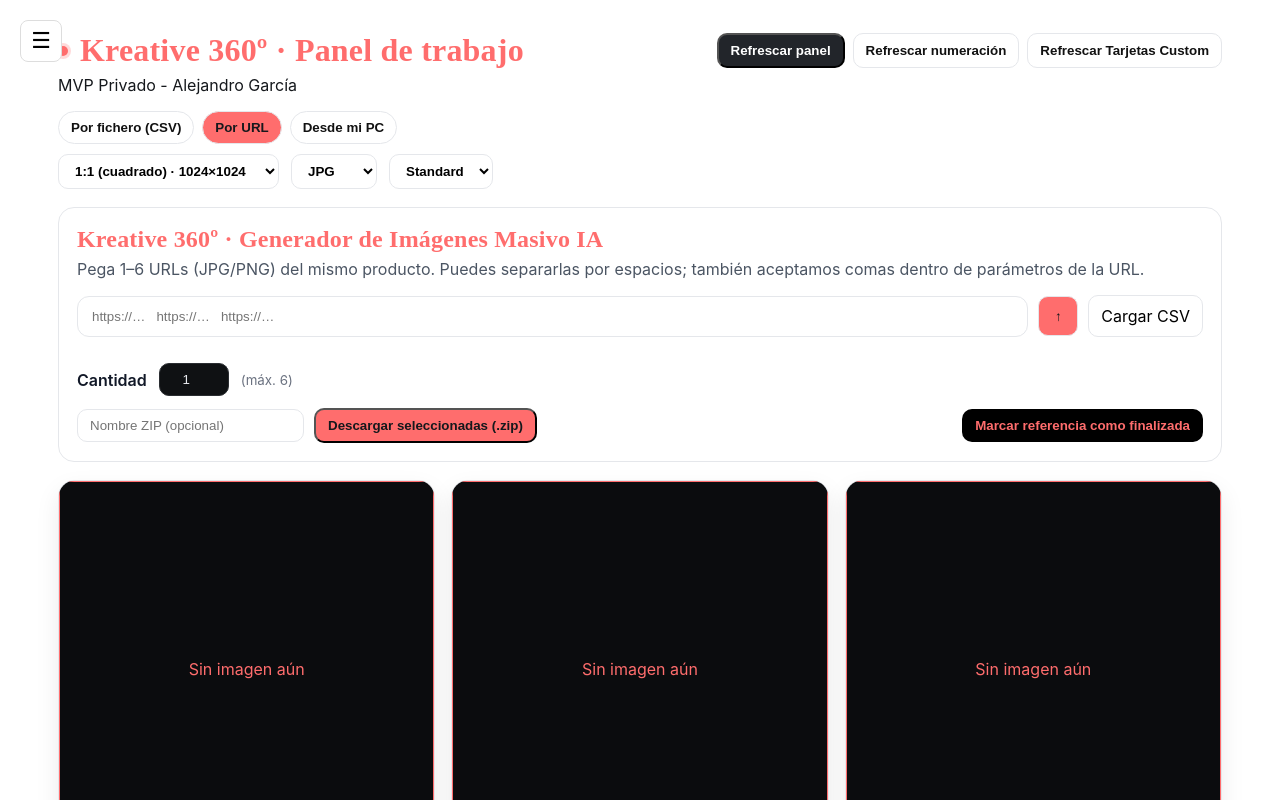
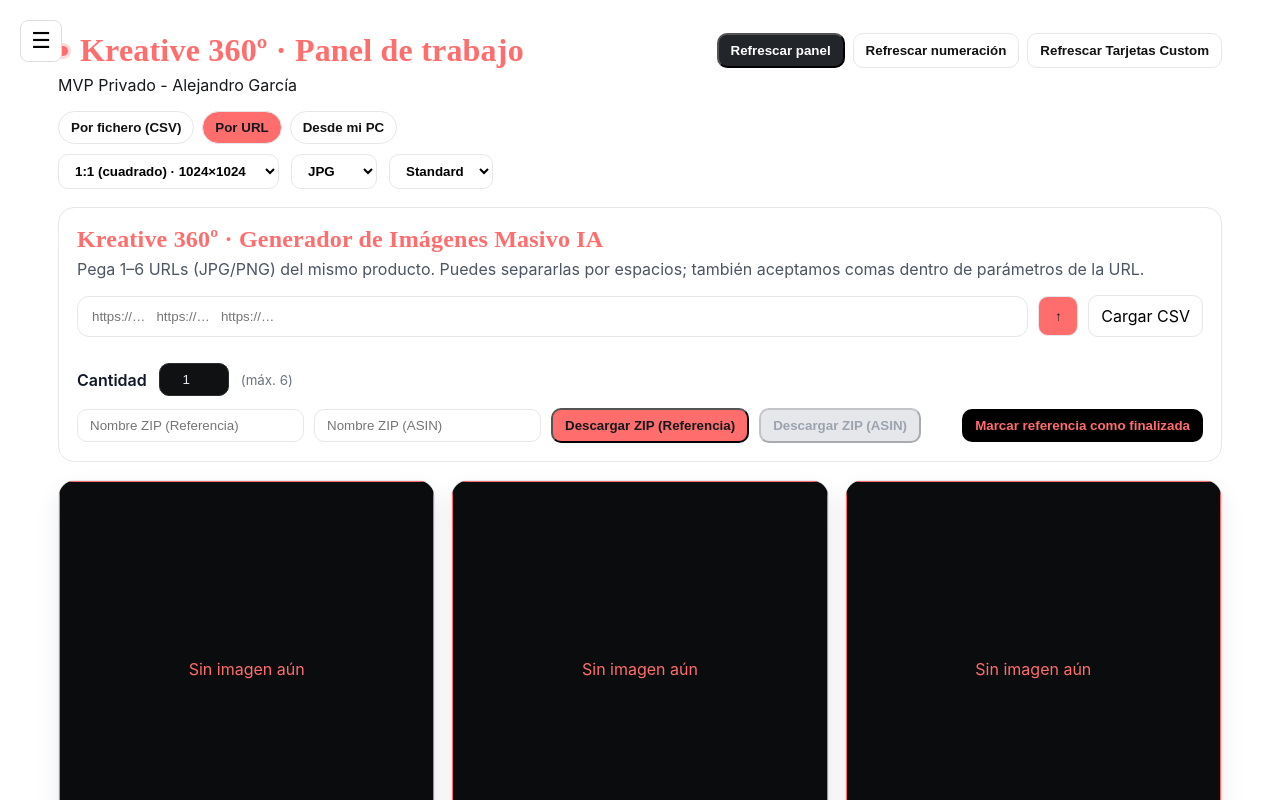
Before and after one commit to firstwinagency/firstwinagency-firstwin-panel, a Next.js app: page /masivo in a window 1280 px wide. Shown: the top 800 px of the page. Built offline with nearby package versions, Linux system fonts and the light colour scheme.

Commit message:
Update page.tsx

```diff
--- a/app/masivo/page.tsx
+++ b/app/masivo/page.tsx
@@ -47,7 +47,7 @@ type GenMap = Record<string, ApiImage[]>;
 type EditMap = Record<string, string>;
 
 /* Cola CSV */
-type BatchItem = { ref: string; urls: string[] };
+type BatchItem = { ref: string; asin?: string; urls: string[] };
 type BatchState = { items: BatchItem[]; index: number; done: Set<string> };
 
 /** CSV helpers */
@@ -266,7 +266,8 @@ export default function Page() {
   const [localEnabled, setLocalEnabled] = useState<boolean[]>([]);
   const [localNames, setLocalNames] = useState<string[]>([]); // 🆕 nombres de archivos locales
   const [firstLocalBase, setFirstLocalBase] = useState<string>(""); // 🆕 base del 1º archivo (sin extensión)
-  const [zipName, setZipName] = useState<string>(""); // 🆕 editable, autocompletado en Local
+  const [zipNameRef, setZipNameRef] = useState<string>(""); // 🆕 editable, autocompletado en Local
+  const [zipNameAsin, setZipNameAsin] = useState<string>(""); // 🆕 ASIN editable
   const [zipInputKey, setZipInputKey] = useState<number>(0); // para forzar reset visual del input (botón X)
 
   const addLocalFiles = async (files: FileList | null) => {
@@ -279,7 +280,7 @@ export default function Page() {
     if (!firstLocalBase && toReadFiles.length > 0) {
       const base = toReadFiles[0].name.replace(/\.[^/.]+$/, "");
       setFirstLocalBase(base);
-      if (!zipName) setZipName(base);
+      if (!zipNameRef) setZipNameRef(base);
     }
 
     const readers = await Promise.all(
@@ -317,7 +318,8 @@ export default function Page() {
   // 🆕 Al entrar en modo URL, el nombre ZIP debe quedar vacío por defecto (editable manualmente)
   useEffect(() => {
     if (mode === "url") {
-      setZipName("");
+      setZipNameRef("");
+      setZipNameAsin("");
       setZipInputKey((k) => k + 1);
     }
   }, [mode]);
@@ -410,6 +412,19 @@ export default function Page() {
   /* ====== Referencia activa ====== */
   const activeRef =
     batch.items.length > 0 ? batch.items[batch.index]?.ref ?? "manual" : "manual";
+  const activeAsin = batch.items.length > 0 ? batch.items[batch.index]?.asin ?? "" : "";
+
+  // 🆕 Autocompletar nombres ZIP cuando cambia la referencia activa en modo CSV
+  useEffect(() => {
+    if (mode === "csv" && batch.items.length > 0) {
+      const currentItem = batch.items[batch.index];
+      if (currentItem) {
+        setZipNameRef(currentItem.ref || "");
+        setZipNameAsin(currentItem.asin || "");
+        setZipInputKey((k) => k + 1);
+      }
+    }
+  }, [batch.index, batch.items, mode]);
 
   /* ====== Orden de selección para descarga (0..n) ====== */
   type OrderMap = Record<string, number>; // key = `${ref}::${presetId}::${idx}`
@@ -463,15 +478,26 @@ export default function Page() {
       for (let i = start; i < lines.length; i++) {
         const cells = splitCSVLine(lines[i], delim);
         if (!cells.length) continue;
+
+        // 🆕 Nueva estructura: A=referencia, B=ASIN (opcional), C-G=URLs
         const ref = (cells[0] || "").trim().replace(/\s+/g, " ");
-        let fields = cells.slice(1, 7);
-        if (cells.length === 2 && fields.length === 1) fields = parseUrls(fields[0] || "");
+        const asin = (cells[1] || "").trim(); // ASIN opcional
+
+        // URLs: columnas C-G (índices 2-6)
+        let urlFields = cells.slice(2, 7);
+
+        // Compatibilidad hacia atrás: si no hay suficientes columnas, intenta parsear desde B
+        if (cells.length <= 2) {
+          urlFields = [cells[1] || ""];
+        }
+
         const urls: string[] = [];
-        for (const f of fields) {
+        for (const f of urlFields) {
           parseUrls(f || "").forEach((u) => { if (urls.length < 6) urls.push(u); });
         }
+
         if (!ref || !urls.length) continue;
-        items.push({ ref, urls });
+        items.push({ ref, asin: asin || undefined, urls });
       }
 
       if (!items.length) { alert("No se encontraron filas válidas."); return; }
@@ -481,6 +507,11 @@ export default function Page() {
       setUrls(items[0].urls);
       setUrlEnabled(items[0].urls.map(() => true));
       setUrlInput(items[0].urls.join(" "));
+
+      // 🆕 Autocompletar nombres ZIP
+      setZipNameRef(items[0].ref || "");
+      setZipNameAsin(items[0].asin || "");
+
       alert(`Cargadas ${items.length} referencias.`);
     } catch (e) {
       console.error(e);
@@ -496,6 +527,10 @@ export default function Page() {
     setUrls(nextItem.urls);
     setUrlEnabled(nextItem.urls.map(() => true));
     setUrlInput(nextItem.urls.join(" "));
+
+    // 🆕 Autocompletar nombres ZIP
+    setZipNameRef(nextItem.ref || "");
+    setZipNameAsin(nextItem.asin || "");
   };
 
   const markCurrentAsDone = () => {
@@ -508,7 +543,7 @@ export default function Page() {
   };
 
   /* ====== Descargar seleccionadas a ZIP ====== */
-  const handleDownloadSelected = async () => {
+  const handleDownloadSelected = async (useAsin: boolean = false) => {
     const zip = new JSZip();
     let added = 0;
 
@@ -516,15 +551,26 @@ export default function Page() {
     Object.keys(orderMap).forEach((k) => refs.add(k.split("::")[0]));
     if (refs.size === 0) refs.add(activeRef);
 
+    // 🆕 Determinar el nombre base según el modo seleccionado
+    let baseName = "";
+    if (useAsin) {
+      baseName = zipNameAsin.trim();
+      if (!baseName) {
+        alert("El campo ASIN está vacío. Rellénalo o usa el botón de Referencia.");
+        return;
+      }
+    } else {
+      baseName = zipNameRef.trim() ||
+        (mode === "local" ? (firstLocalBase.trim() || activeRef) : activeRef);
+    }
+
+    if (!baseName) {
+      alert("No hay nombre para el ZIP.");
+      return;
+    }
+
     for (const ref of refs) {
       const byRef = resultsByRef[ref] || {};
-
-      // ✅ NUEVA LÓGICA DE NOMBRES: carpeta por ref
-      const folderBase =
-        (zipName.trim() ||
-          (mode === "local" ? (firstLocalBase.trim() || ref) : ref));
-
-      const folder = zip.folder(folderBase) as JSZip;
 
       const entries = Object.entries(orderMap)
         .filter(([k]) => k.startsWith(`${ref}::`))
@@ -545,8 +591,9 @@ export default function Page() {
             ? "gif"
             : "jpg";
 
-        const filename = `${folderBase}_${order}.${ext}`;
-        folder.file(filename, img.base64, { base64: true });
+        // 🆕 Imágenes directamente en raíz del ZIP (sin carpeta interna)
+        const filename = `${baseName}_${order}.${ext}`;
+        zip.file(filename, img.base64, { base64: true });
         added++;
       }
     }
@@ -556,12 +603,7 @@ export default function Page() {
       return;
     }
 
-    // ✅ NUEVA LÓGICA: nombre del ZIP final
-    const zipBase =
-      (zipName.trim() ||
-        (mode === "local" ? (firstLocalBase.trim() || activeRef) : activeRef));
-    const finalName = `${zipBase}_images.zip`;
-
+    const finalName = `${baseName}_images.zip`;
     const blob = await zip.generateAsync({ type: "blob" });
     saveAs(blob, finalName);
   };
@@ -725,10 +767,10 @@ export default function Page() {
       alert("No hay referencias en la tabla.");
       return;
     }
-    const rows = [["referencia", "finalizada"]];
+    const rows = [["referencia", "asin", "finalizada"]];
     batch.items.forEach((it) => {
       const done = batch.done.has(it.ref) ? "Sí" : "No";
-      rows.push([it.ref, done]);
+      rows.push([it.ref, it.asin || "", done]);
     });
     const csv = rows
       .map((r) =>
@@ -1137,13 +1179,13 @@ export default function Page() {
             <strong>Referencias cargadas ({batch.items.length})</strong>
             <div style={{ display: "flex", alignItems: "center", gap: 8 }}>
               <small style={{ color: "#6b7280" }}>
-                Esta tabla no se limpia con “Refrescar panel”.
+                Esta tabla no se limpia con "Refrescar panel".
               </small>
               <button
                 onClick={exportReferencesCSV}
                 className="btn-ghost"
                 style={{ padding: "6px 10px" }}
-                title="Exportar CSV (referencia;finalizada)"
+                title="Exportar CSV (referencia;asin;finalizada)"
               >
                 CSV
               </button>
@@ -1172,6 +1214,7 @@ export default function Page() {
                 <tr style={{ background: "#f9fafb" }}>
                   <th style={{ textAlign: "left", padding: "10px 12px", fontSize: 12 }}>Finalizada</th>
                   <th style={{ textAlign: "left", padding: "10px 12px", fontSize: 12 }}>Referencia</th>
+                  <th style={{ textAlign: "left", padding: "10px 12px", fontSize: 12 }}>ASIN</th>
                   <th style={{ textAlign: "left", padding: "10px 12px", fontSize: 12 }}>Nº URLs</th>
                   <th style={{ textAlign: "left", padding: "10px 12px", fontSize: 12 }}>Acciones</th>
                 </tr>
@@ -1210,6 +1253,9 @@ export default function Page() {
                             setUrls(it.urls);
                             setUrlEnabled(it.urls.map(() => true));
                             setUrlInput(it.urls.join(" "));
+                            // 🆕 Autocompletar nombres ZIP
+                            setZipNameRef(it.ref || "");
+                            setZipNameAsin(it.asin || "");
                           }}
                           style={{
                             background: "transparent",
@@ -1224,11 +1270,12 @@ export default function Page() {
                           {it.ref}
                         </button>
                       </td>
+                      <td style={{ padding: "8px 12px" }}>{it.asin || ""}</td>
                       <td style={{ padding: "8px 12px" }}>{it.urls.length}</td>
                       <td style={{ padding: "8px 12px" }}>
                         <button
                           onClick={() => {
-                            if (!confirm(`¿Eliminar la referencia “${it.ref}”?`)) return;
+                            if (!confirm(`¿Eliminar la referencia "${it.ref}"?`)) return;
                             setBatch((b) => {
                               const items = b.items.slice();
                               items.splice(i, 1);
@@ -1252,7 +1299,19 @@ export default function Page() {
           {/* Navegación simple de batch */}
           <div style={{ display: "flex", gap: 8, justifyContent: "flex-end", marginTop: 10 }}>
             <button
-              onClick={() => setBatch((b) => ({ ...b, index: Math.max(0, b.index - 1) }))}
+              onClick={() => {
+                const prevIndex = Math.max(0, batch.index - 1);
+                const prevItem = batch.items[prevIndex];
+                setBatch((b) => ({ ...b, index: prevIndex }));
+                if (prevItem) {
+                  setUrls(prevItem.urls);
+                  setUrlEnabled(prevItem.urls.map(() => true));
+                  setUrlInput(prevItem.urls.join(" "));
+                  // 🆕 Autocompletar nombres ZIP
+                  setZipNameRef(prevItem.ref || "");
+                  setZipNameAsin(prevItem.asin || "");
+                }
+              }}
               disabled={batch.index === 0}
               style={{
                 border: "1px solid #e5e7eb", background: "#fff", color: "#111",
@@ -1294,7 +1353,7 @@ export default function Page() {
 
         <p style={{ marginTop: 6, color: "#4b5563" }}>
           {mode === "csv" &&
-            "Carga un CSV con: columna A referencia; columnas B–F con 1–6 URLs por producto."}
+            "Carga un CSV con: columna A referencia; B ASIN (opcional); C–G con 1–5 URLs por producto."}
           {mode === "url" &&
             "Pega 1–6 URLs (JPG/PNG) del mismo producto. Puedes separarlas por espacios; también aceptamos comas dentro de parámetros de la URL."}
           {mode === "local" &&
@@ -1438,7 +1497,7 @@ export default function Page() {
                 />
               </label>
               <small style={{ color: "#6b7280" }}>
-                Formato: Columna A = referencia; B–F = 1–6 URLs por producto.
+                Formato: Columna A = referencia; B = ASIN (opcional); C–G = 1–5 URLs por producto.
               </small>
             </div>
 
@@ -1539,7 +1598,7 @@ export default function Page() {
           <small style={{ color: "#6b7280" }}>(máx. 6)</small>
         </div>
 
-        {/* Fila: ZIP + Descargar + Marcar finalizada */}
+        {/* 🆕 Fila: DOS CAMPOS ZIP + DOS BOTONES */}
         <div
           style={{
             display: "flex",
@@ -1551,21 +1610,21 @@ export default function Page() {
           }}
         >
           <div style={{ display: "flex", alignItems: "center", gap: 10, flexWrap: "wrap" }}>
+            {/* Campo Referencia */}
             <div style={{ position: "relative", display: "inline-flex", alignItems: "center" }}>
               <input
-                key={zipInputKey}
-                value={zipName}
-                onChange={(e) => setZipName(e.target.value)}
-                placeholder="Nombre ZIP (opcional)"
+                key={`ref-${zipInputKey}`}
+                value={zipNameRef}
+                onChange={(e) => setZipNameRef(e.target.value)}
+                placeholder="Nombre ZIP (Referencia)"
                 style={{
                   border: "1px solid #e5e7eb", borderRadius: 10, padding: "8px 36px 8px 12px",
                   minWidth: 200,
                 }}
               />
-              {/* 🆕 Botón X para limpiar el nombre en un click */}
-              {zipName.trim() !== "" && (
+              {zipNameRef.trim() !== "" && (
                 <button
-                  onClick={() => { setZipName(""); setZipInputKey((k) => k + 1); }}
+                  onClick={() => { setZipNameRef(""); setZipInputKey((k) => k + 1); }}
                   title="Borrar nombre"
                   aria-label="Borrar nombre"
                   style={{
@@ -1580,15 +1639,60 @@ export default function Page() {
               )}
             </div>
 
+            {/* Campo ASIN */}
+            <div style={{ position: "relative", display: "inline-flex", alignItems: "center" }}>
+              <input
+                key={`asin-${zipInputKey}`}
+                value={zipNameAsin}
+                onChange={(e) => setZipNameAsin(e.target.value)}
+                placeholder="Nombre ZIP (ASIN)"
+                style={{
+                  border: "1px solid #e5e7eb", borderRadius: 10, padding: "8px 36px 8px 12px",
+                  minWidth: 200,
+                }}
+              />
+              {zipNameAsin.trim() !== "" && (
+                <button
+                  onClick={() => { setZipNameAsin(""); setZipInputKey((k) => k + 1); }}
+                  title="Borrar nombre"
+                  aria-label="Borrar nombre"
+                  style={{
+                    position: "absolute", right: 8, top: "50%", transform: "translateY(-50%)",
+                    width: 22, height: 22, borderRadius: 6, border: "1px solid #e5e7eb",
+                    background: "#fff", color: "#111", cursor: "pointer", lineHeight: "20px",
+                    fontWeight: 800,
+                  }}
+                >
+                  ×
+                </button>
+              )}
+            </div>
+
+            {/* Botón Referencia */}
             <button
-              onClick={handleDownloadSelected}
+              onClick={() => handleDownloadSelected(false)}
               style={{
                 borderRadius: 10, padding: "8px 12px",
                 background: "var(--brand-accent)", color: "var(--brand-accent-ink)",
                 fontWeight: 700, cursor: "pointer",
               }}
             >
-              Descargar seleccionadas (.zip)
+              Descargar ZIP (Referencia)
+            </button>
+
+            {/* Botón ASIN */}
+            <button
+              onClick={() => handleDownloadSelected(true)}
+              disabled={!zipNameAsin.trim()}
+              style={{
+                borderRadius: 10, padding: "8px 12px",
+                background: zipNameAsin.trim() ? "var(--brand-accent)" : "#e5e7eb",
+                color: zipNameAsin.trim() ? "var(--brand-accent-ink)" : "#9ca3af",
+                fontWeight: 700,
+                cursor: zipNameAsin.trim() ? "pointer" : "not-allowed",
+              }}
+            >
+              Descargar ZIP (ASIN)
             </button>
           </div>
 
@@ -1689,8 +1793,8 @@ export default function Page() {
                           : "jpg";
                       // 🆕 nombre sugerido para descarga individual en Local: usa el primer nombre local si existe
                       const suggestedName =
-                        mode === "local" && (zipName.trim() || firstLocalBase.trim())
-                          ? `${(zipName.trim() || firstLocalBase.trim())}.${ext}`
+                        mode === "local" && (zipNameRef.trim() || firstLocalBase.trim())
+                          ? `${(zipNameRef.trim() || firstLocalBase.trim())}.${ext}`
                           : undefined;
 
                       return (
@@ -1967,7 +2071,7 @@ export default function Page() {
                 }}
               />
               <small style={{ color: "#9aa0a6" }}>
-                Déjalo vacío para usar el prompt por defecto o escribe tu prompt para los “Custom”.
+                Déjalo vacío para usar el prompt por defecto o escribe tu prompt para los "Custom".
               </small>
             </div>
 
@@ -2083,4 +2187,4 @@ export default function Page() {
       )}
     </div>
   );
-       }
+}
```
